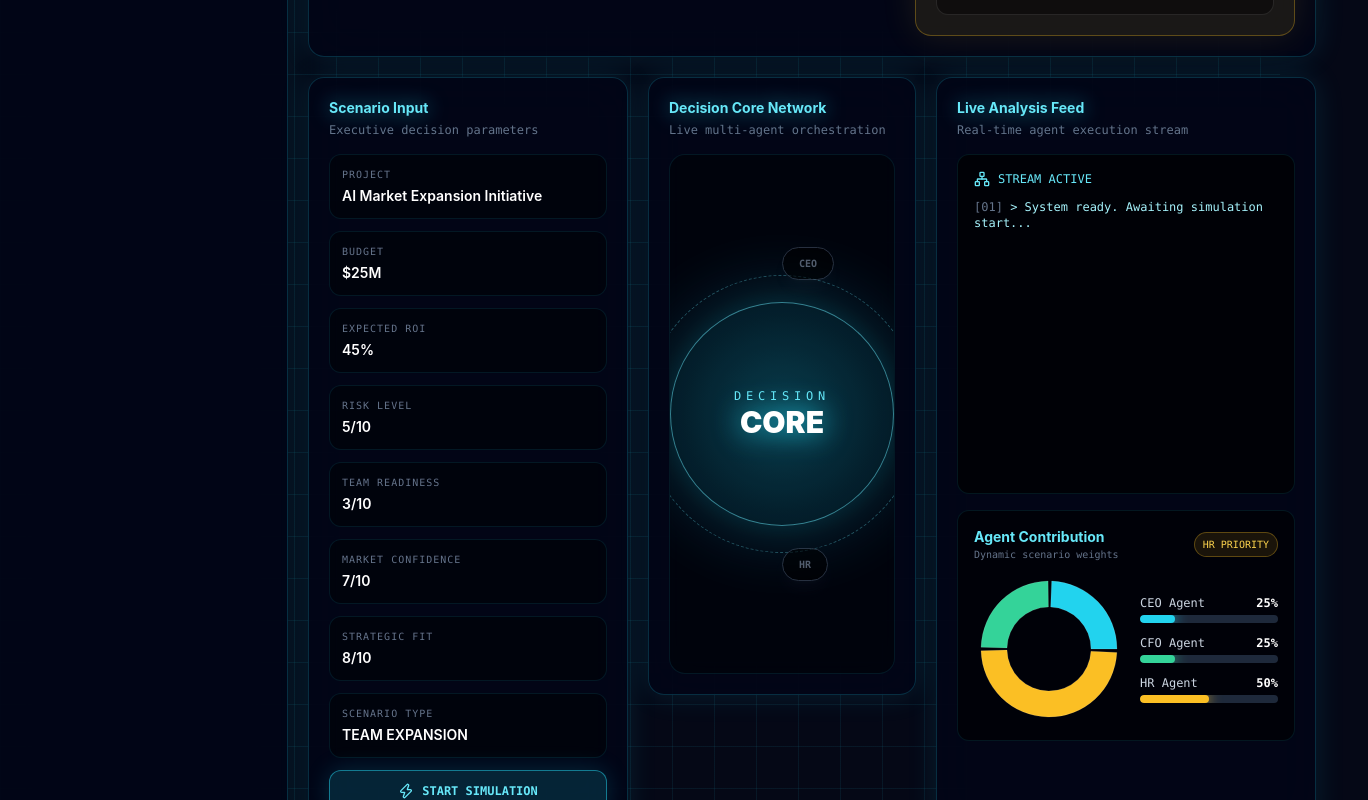
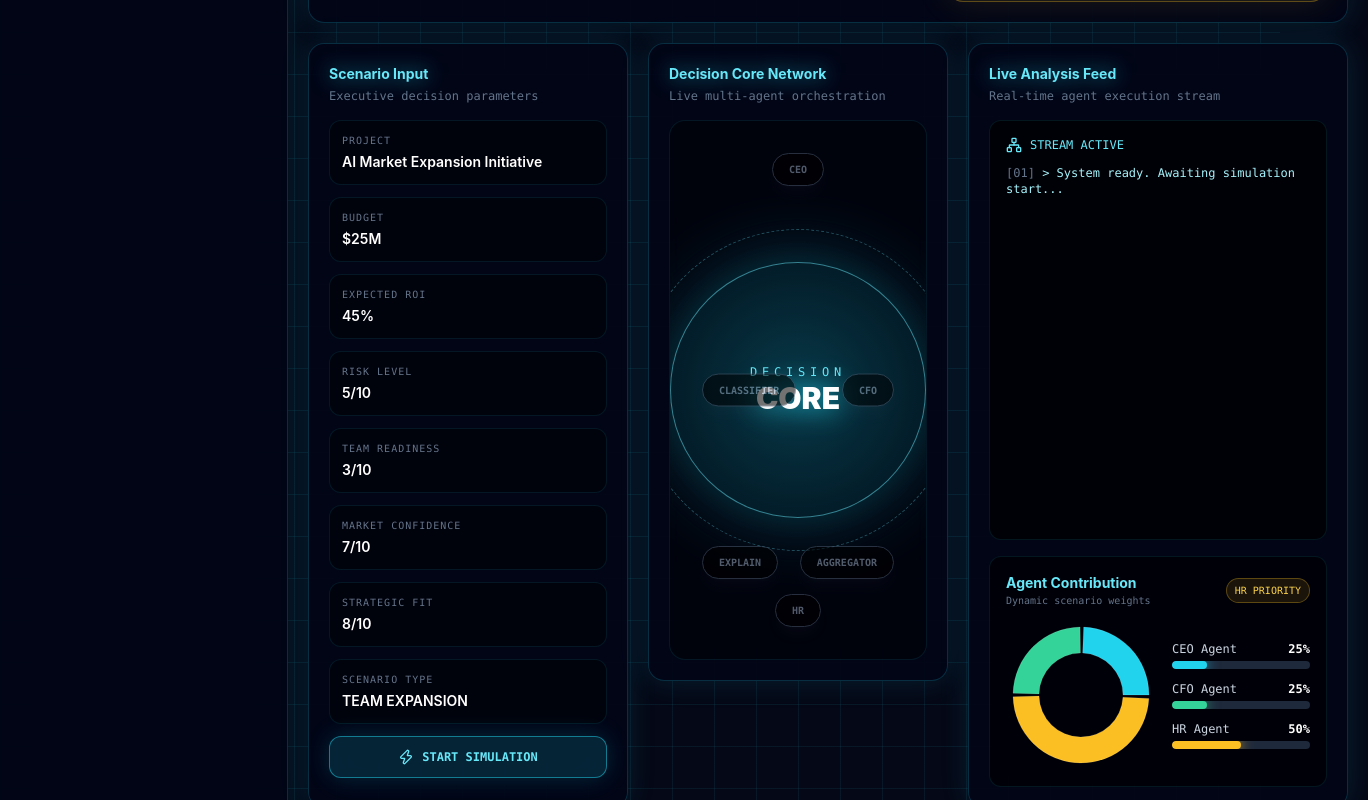
Before and after one commit to multi-agent-decision-engine/ai-decision-ecosystem, a React (Vite) app in the folder frontend/: page / in a window 1280 px wide. Shown: the part 1480-2280 px from the top of the page, 1368 px wide, since content can reach past the window. Built offline with nearby package versions, Linux system fonts and the light colour scheme.

Commit message:
fix(frontend): align decision core network

```diff
--- a/frontend/src/App.tsx
+++ b/frontend/src/App.tsx
@@ -10,7 +10,7 @@ import {
   ResponsiveContainer,
   Tooltip,
 } from "recharts";
-import { useState, type ReactNode } from "react";
+import { useEffect, useRef, useState, type ReactNode } from "react";
 import { motion } from "framer-motion";
 import {
   Activity,
@@ -727,7 +727,6 @@ function ScenarioPanel({
     </Panel>
   );
 }
-
 function DecisionCore({
   agents,
   classifierStatus,
@@ -739,48 +738,90 @@ function DecisionCore({
   aggregatorStatus: AgentStatus;
   explainStatus: AgentStatus;
 }) {
-  const getStatus = (id: string) => agents.find((agent) => agent.id === id)?.status ?? "IDLE";
+  const getStatus = (id: string) =>
+    agents.find((agent) => agent.id === id)?.status ?? "IDLE";
 
   return (
     <Panel title="Decision Core Network" subtitle="Live multi-agent orchestration">
-      <div className="relative flex min-h-[520px] items-center justify-center overflow-hidden rounded-2xl border border-cyan-400/10 bg-black/40">
-        <div className="absolute inset-0 bg-[radial-gradient(circle_at_center,rgba(34,211,238,0.20),transparent_45%)]" />
-
-        <motion.div
-          initial={{ scale: 0.9, opacity: 0 }}
-          animate={{ scale: 1, opacity: 1 }}
-          className="relative flex h-56 w-56 items-center justify-center rounded-full border border-cyan-300/50 bg-cyan-400/10 shadow-[0_0_80px_rgba(34,211,238,0.3)]"
-        >
+      <div className="relative flex min-h-[540px] items-center justify-center overflow-hidden rounded-2xl border border-cyan-400/10 bg-black/40">
+        <div className="absolute inset-0 bg-[radial-gradient(circle_at_center,rgba(34,211,238,0.18),transparent_50%)]" />
+
+        <div className="relative flex h-64 w-64 items-center justify-center rounded-full border border-cyan-300/50 bg-cyan-400/10 shadow-[0_0_80px_rgba(34,211,238,0.28)]">
           <motion.div
             animate={{ rotate: 360 }}
             transition={{ repeat: Infinity, duration: 18, ease: "linear" }}
-            className="absolute inset-[-28px] rounded-full border border-dashed border-cyan-300/30"
+            className="absolute inset-[-34px] rounded-full border border-dashed border-cyan-300/30"
           />
 
           <div className="text-center">
-            <p className="font-mono text-xs tracking-[0.4em] text-cyan-300">DECISION</p>
+            <p className="font-mono text-xs tracking-[0.4em] text-cyan-300">
+              DECISION
+            </p>
             <p className="text-3xl font-black text-white drop-shadow-[0_0_14px_rgba(34,211,238,0.9)]">
               CORE
             </p>
           </div>
-
-          <CoreNode label="CEO" className="-top-14 left-1/2 -translate-x-1/2" color="cyan" status={getStatus("ceo")} />
-          <CoreNode label="CFO" className="right-[-92px] top-1/2 -translate-y-1/2" color="emerald" status={getStatus("cfo")} />
-          <CoreNode label="HR" className="-bottom-14 left-1/2 -translate-x-1/2" color="amber" status={getStatus("hr")} />
-          <CoreNode label="CLASSIFIER" className="left-[-132px] top-1/2 -translate-y-1/2" color="purple" status={classifierStatus} />
-          <CoreNode label="AGGREGATOR" className="right-[-110px] bottom-2" color="cyan" status={aggregatorStatus} />
-          <CoreNode label="EXPLAIN" className="left-[-96px] bottom-2" color="cyan" status={explainStatus} />
-        </motion.div>
+        </div>
+
+        <CoreNode
+          label="CEO"
+          className="left-1/2 top-8 -translate-x-1/2"
+          color="cyan"
+          status={getStatus("ceo")}
+        />
+
+        <CoreNode
+          label="CFO"
+          className="right-8 top-1/2 -translate-y-1/2"
+          color="emerald"
+          status={getStatus("cfo")}
+        />
+
+        <CoreNode
+          label="HR"
+          className="bottom-8 left-1/2 -translate-x-1/2"
+          color="amber"
+          status={getStatus("hr")}
+        />
+
+        <CoreNode
+          label="CLASSIFIER"
+          className="left-8 top-1/2 -translate-y-1/2"
+          color="purple"
+          status={classifierStatus}
+        />
+
+        <CoreNode
+          label="AGGREGATOR"
+          className="bottom-20 right-8"
+          color="cyan"
+          status={aggregatorStatus}
+        />
+
+        <CoreNode
+          label="EXPLAIN"
+          className="bottom-20 left-8"
+          color="cyan"
+          status={explainStatus}
+        />
       </div>
     </Panel>
   );
 }
-
 function LiveFeed({ logs }: { logs: string[] }) {
+   const logEndRef = useRef<HTMLDivElement | null>(null);
+
+  useEffect(() => {
+    logEndRef.current?.scrollIntoView({
+      behavior: "smooth",
+      block: "end",
+    });
+  }, [logs]);
+
   return (
     <Panel title="Live Analysis Feed" subtitle="Real-time agent execution stream">
       <div className="space-y-4">
-        <div className="h-[340px] overflow-hidden rounded-xl border border-cyan-400/10 bg-black/70 p-4 font-mono text-xs">
+        <div className="h-[420px] overflow-y-auto rounded-xl border border-cyan-400/10 bg-black/70 p-4 pr-2 font-mono text-xs [scrollbar-color:rgba(34,211,238,0.55)_rgba(15,23,42,0.8)] [scrollbar-width:thin]">
           <div className="mb-3 flex items-center gap-2 text-cyan-300">
             <Network size={16} />
             <span>STREAM ACTIVE</span>
@@ -794,7 +835,8 @@ function LiveFeed({ logs }: { logs: string[] }) {
                 animate={{ opacity: 1, x: 0 }}
                 transition={{ delay: 0.02 }}
                 className={
-                  log.toLowerCase().includes("warning") || log.includes("HR weight")
+                  log.toLowerCase().includes("warning") ||
+                  log.includes("HR weight")
                     ? "text-amber-300"
                     : log.toLowerCase().includes("final") ||
                         log.toLowerCase().includes("completed")
@@ -808,6 +850,8 @@ function LiveFeed({ logs }: { logs: string[] }) {
                 &gt; {log}
               </motion.p>
             ))}
+
+            <div ref={logEndRef} />
           </div>
         </div>
 
@@ -816,7 +860,6 @@ function LiveFeed({ logs }: { logs: string[] }) {
     </Panel>
   );
 }
-
 
 function AgentContributionChart() {
   return (
@@ -1019,21 +1062,29 @@ function CoreNode({
 }: {
   label: string;
   className: string;
-  color: "cyan" | "emerald" | "amber" | "purple";
+  color: AgentColor;
   status: AgentStatus;
 }) {
   return (
+    <div className={`absolute z-10 ${className}`}>
       <motion.div
         animate={
           status === "ANALYZING"
             ? { scale: [1, 1.12, 1], opacity: [0.85, 1, 0.85] }
             : { scale: 1, opacity: status === "IDLE" ? 0.55 : 1 }
         }
-      transition={{ repeat: status === "ANALYZING" ? Infinity : 0, duration: 1.2 }}
-      className={`absolute rounded-full border bg-black px-4 py-2 font-mono text-[10px] font-bold shadow-lg ${nodeColorClass(color, status)} ${className}`}
+        transition={{
+          repeat: status === "ANALYZING" ? Infinity : 0,
+          duration: 1.2,
+        }}
+        className={`rounded-full border bg-black px-4 py-2 font-mono text-[10px] font-bold shadow-lg ${nodeColorClass(
+          color,
+          status
+        )}`}
       >
         {label}
       </motion.div>
+    </div>
   );
 }
 
```
Lines whose indentation alone changed are shown as unchanged.
